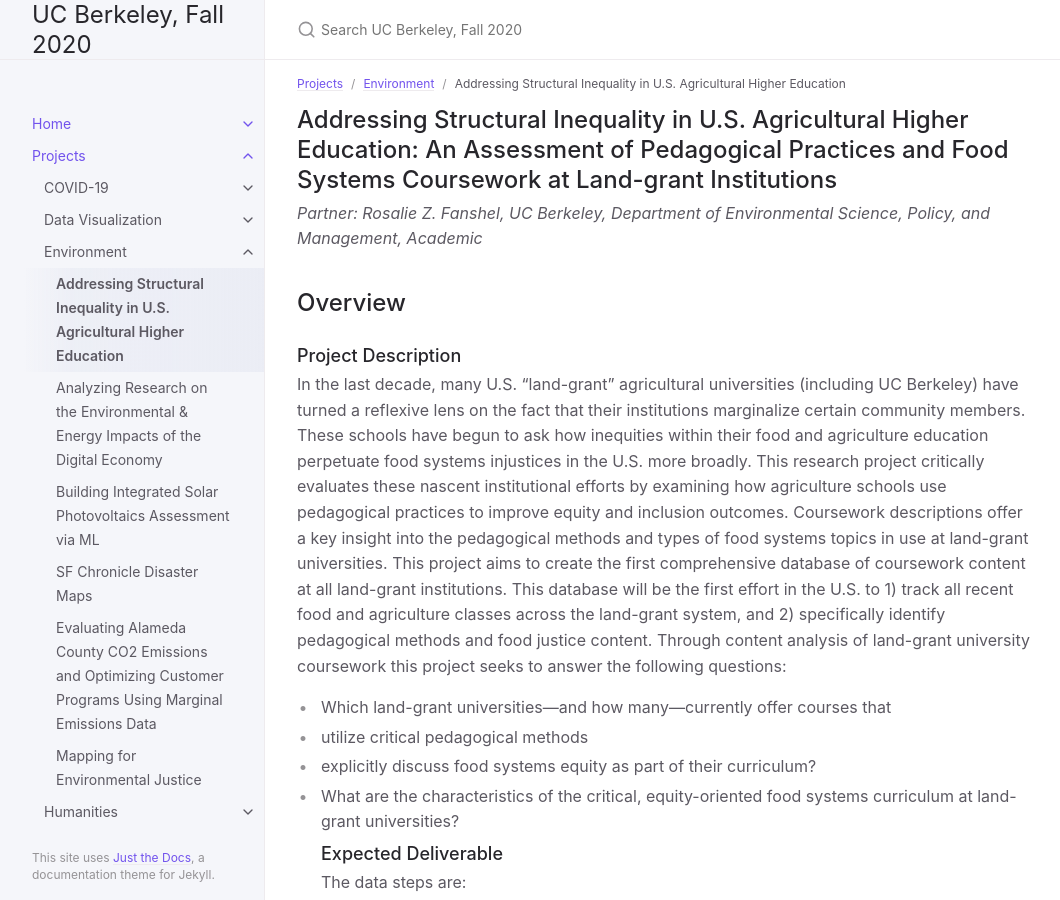
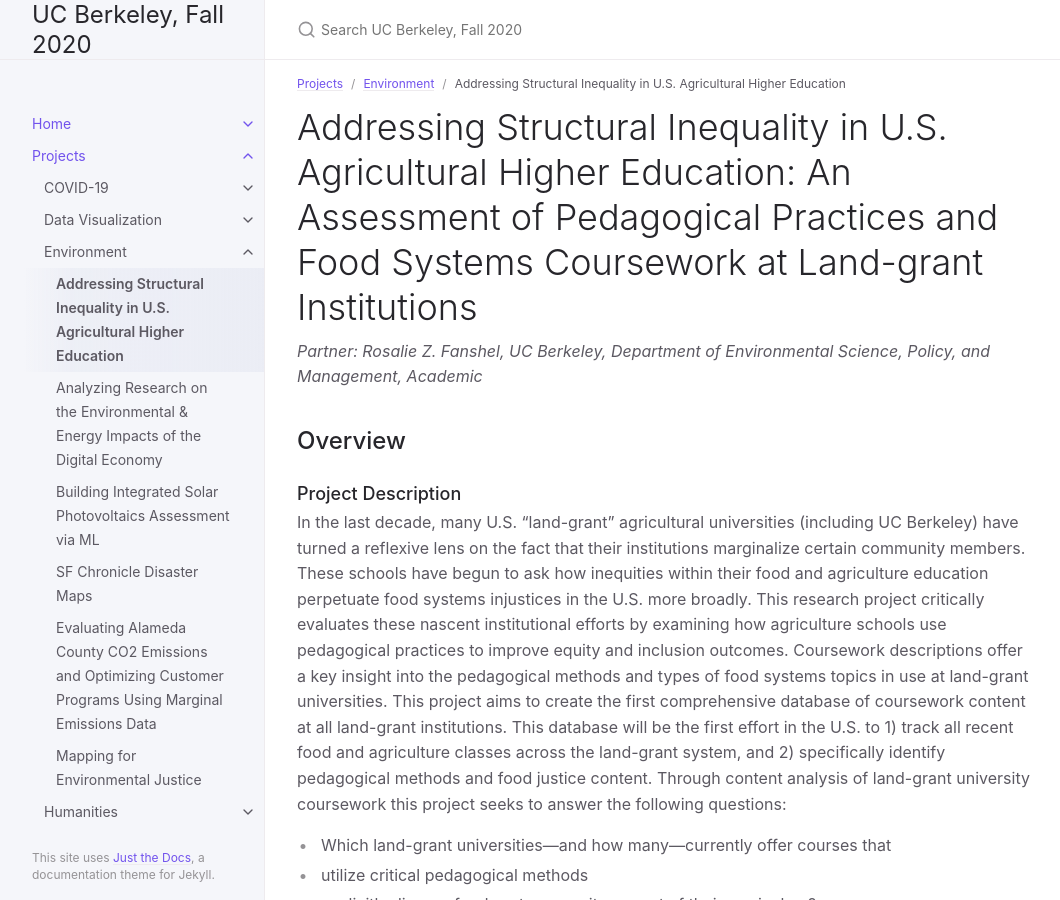
Before and after one commit to DS-Discovery/ds-discovery.github.io, a Jekyll site: the page built from Projects/Environment/E-Addressing Structural Inequality in U.S. Agricultural Higher Education.md, in a window 1280 px wide and 900 px high. Shown: the whole window, without its empty margins (107-1167 px from the left). Built offline with Jekyll 4.4.1, drawn with Linux system fonts in a browser that asks for light colours.

```diff
--- a/Projects/Environment/E-Addressing Structural Inequality in U.S. Agricultural Higher Education.md
+++ b/Projects/Environment/E-Addressing Structural Inequality in U.S. Agricultural Higher Education.md
@@ -7,7 +7,7 @@ nav_order: 0
 ---
 
 
-## Addressing Structural Inequality in U.S. Agricultural Higher Education: An Assessment of Pedagogical Practices and Food Systems Coursework at Land-grant Institutions
+# Addressing Structural Inequality in U.S. Agricultural Higher Education: An Assessment of Pedagogical Practices and Food Systems Coursework at Land-grant Institutions
 *Partner: Rosalie Z. Fanshel, UC Berkeley, Department of Environmental Science, Policy, and Management, Academic*
 
 ## Overview
```
